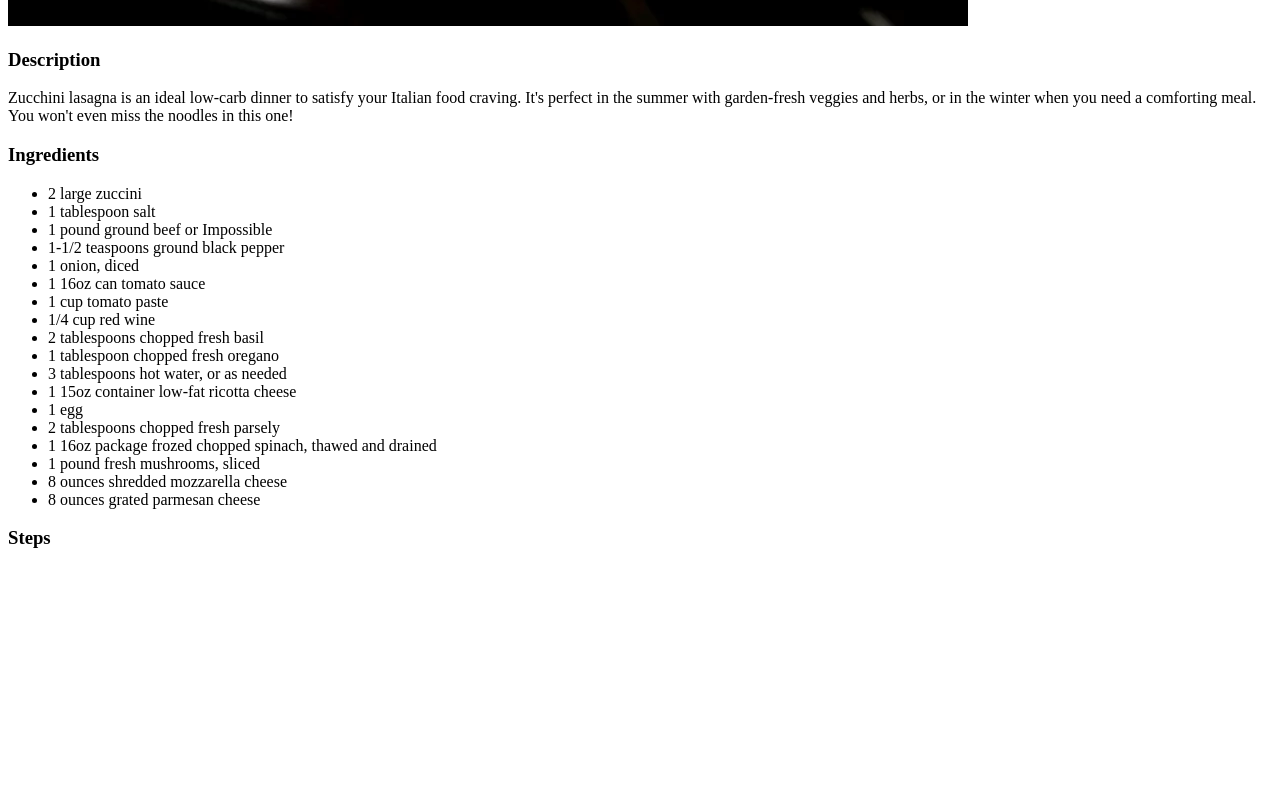
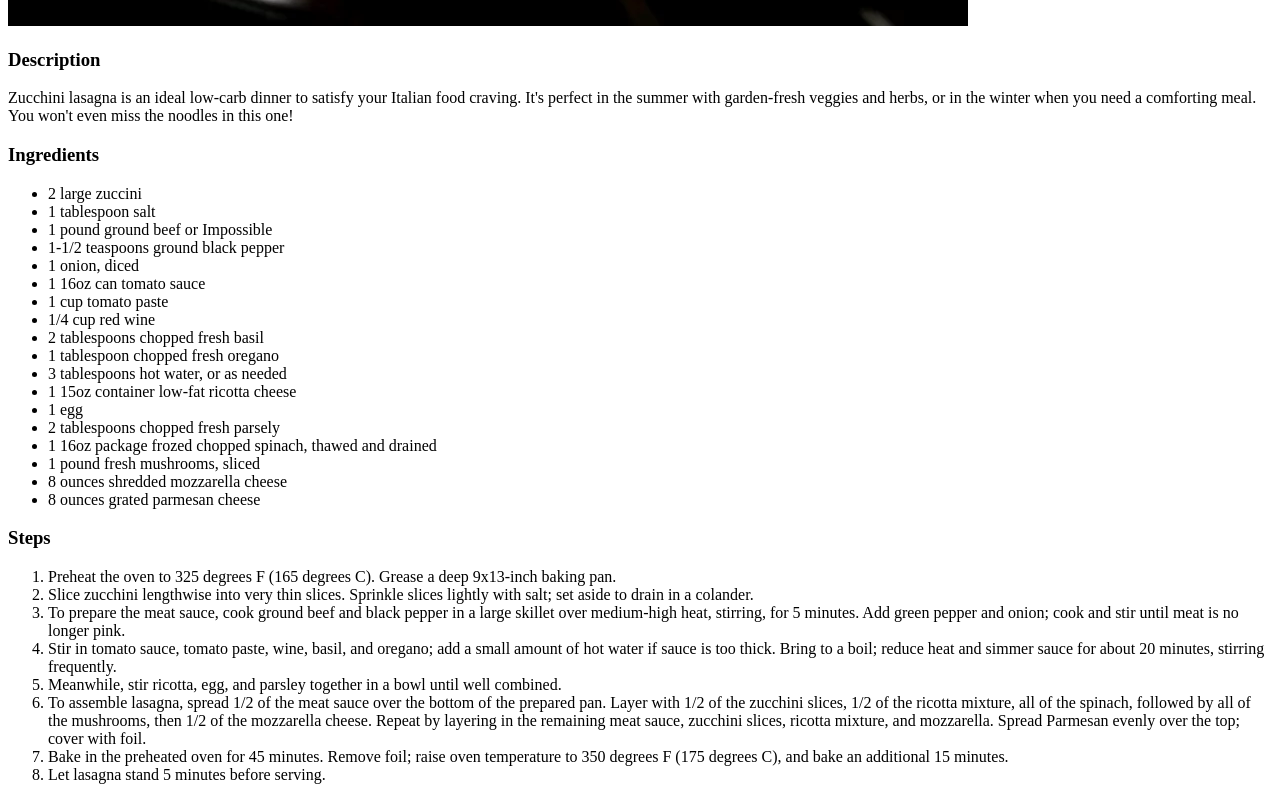
Before and after one commit to bbakrevski/odin-recipes, a plain HTML site: page recipes/zuccinilasagna.html in a window 1280 px wide. Shown: the part 1014-1814 px from the top of the page. Before the commit the page ends 1582 px from the top, so only its background shows below. Drawn offline with Linux system fonts and the light colour scheme.

Commit message:
Add zuccinilasagna steps
zuccinilasagna needed steps for completion.

```diff
--- a/recipes/zuccinilasagna.html
+++ b/recipes/zuccinilasagna.html
@@ -35,7 +35,14 @@
     <h3>Steps</h3>
 
     <ol>
-
+        <li>Preheat the oven to 325 degrees F (165 degrees C). Grease a deep 9x13-inch baking pan.</li>
+        <li>Slice zucchini lengthwise into very thin slices. Sprinkle slices lightly with salt; set aside to drain in a colander.</li>
+        <li>To prepare the meat sauce, cook ground beef and black pepper in a large skillet over medium-high heat, stirring, for 5 minutes. Add green pepper and onion; cook and stir until meat is no longer pink.</li>
+        <li>Stir in tomato sauce, tomato paste, wine, basil, and oregano; add a small amount of hot water if sauce is too thick. Bring to a boil; reduce heat and simmer sauce for about 20 minutes, stirring frequently.</li>
+        <li>Meanwhile, stir ricotta, egg, and parsley together in a bowl until well combined.</li>
+        <li>To assemble lasagna, spread 1/2 of the meat sauce over the bottom of the prepared pan. Layer with 1/2 of the zucchini slices, 1/2 of the ricotta mixture, all of the spinach, followed by all of the mushrooms, then 1/2 of the mozzarella cheese. Repeat by layering in the remaining meat sauce, zucchini slices, ricotta mixture, and mozzarella. Spread Parmesan evenly over the top; cover with foil.</li>
+        <li>Bake in the preheated oven for 45 minutes. Remove foil; raise oven temperature to 350 degrees F (175 degrees C), and bake an additional 15 minutes.</li>
+        <li>Let lasagna stand 5 minutes before serving.</li>
     </ol>
 
 
```
